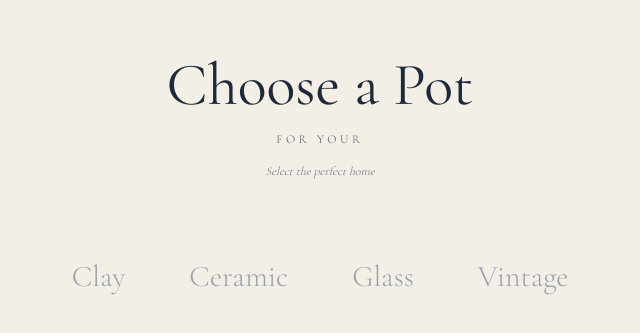
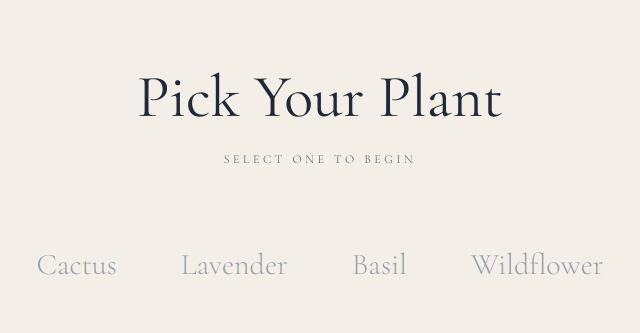
Before and after one commit to punjigesha/Grow-A-Plant, a Next.js app: page /pot in a window 1280 px wide. Shown: the part 185-518 px from the top of the page, without its empty margins (320-960 px from the left). Built offline with nearby package versions, Linux system fonts and the light colour scheme.

Commit message:
remove pot selection page and auto-assign random pot

```diff
--- a/app/message/page.tsx
+++ b/app/message/page.tsx
@@ -8,7 +8,6 @@ function MessageForm() {
   const searchParams = useSearchParams();
   const router = useRouter();
   const plant = searchParams.get("plant");
-  const pot = searchParams.get("pot");
 
   const [recipientName, setRecipientName] = useState("");
   const [message, setMessage] = useState("");
@@ -20,10 +19,14 @@ function MessageForm() {
   const isOverLimit = wordCount > 30;
 
   const handleSubmit = async () => {
-    if (!recipientName || !message || !senderName || isOverLimit || !plant || !pot) return;
+    if (!recipientName || !message || !senderName || isOverLimit || !plant) return;
 
     setIsSubmitting(true);
     setError(null);
+
+    // Randomly select a pot
+    const pots = ["Clay", "Ceramic", "Glass", "Vintage"];
+    const randomPot = pots[Math.floor(Math.random() * pots.length)];
 
     try {
       const { data, error } = await supabase
@@ -31,7 +34,7 @@ function MessageForm() {
         .insert([
           {
             plant_name: plant,
-            pot_type: pot,
+            pot_type: randomPot,
             sender_name: senderName,
             recipient_name: recipientName,
             message: message,
--- a/app/page.tsx
+++ b/app/page.tsx
@@ -20,7 +20,7 @@ export default function Home() {
 
       <div className="flex flex-col gap-5 items-center">
         <button
-          onClick={() => router.push("/pot?plant=selection")}
+          onClick={() => router.push("/pot")}
           className="px-10 py-3 bg-black text-white font-cormorant text-sm uppercase tracking-[0.2em] transition-opacity hover:opacity-75 font-light"
         >
           Build a Plant
--- a/app/pot/page.tsx
+++ b/app/pot/page.tsx
@@ -5,20 +5,13 @@ import { useSearchParams, useRouter } from "next/navigation";
 
 export const dynamic = "force-dynamic";
 
-function PotContent() {
+function PlantSelection() {
   const searchParams = useSearchParams();
   const router = useRouter();
-  const plantFromUrl = searchParams.get("plant");
   const [selectedPlant, setSelectedPlant] = useState<string | null>(null);
-  const [selectedPot, setSelectedPot] = useState<string | null>(null);
 
   const plants = ["Cactus", "Lavender", "Basil", "Wildflower"];
-  const pots = ["Clay", "Ceramic", "Glass", "Vintage"];
 
-  // If we're on plant selection step
-  const isPlantSelection = plantFromUrl === "selection";
-
-  if (isPlantSelection) {
   return (
     <main className="min-h-screen bg-[#F3EFE6] flex flex-col items-center justify-center p-8">
 
@@ -53,60 +46,10 @@ function PotContent() {
 
       {selectedPlant && (
         <button
-            onClick={() => router.push(`/pot?plant=${encodeURIComponent(selectedPlant)}`)}
+          onClick={() => router.push(`/message?plant=${encodeURIComponent(selectedPlant)}`)}
           className="px-10 py-3 bg-black text-white font-cormorant text-sm uppercase tracking-[0.2em] transition-opacity hover:opacity-75 font-light"
         >
           Continue
-          </button>
-        )}
-
-      </main>
-    );
-  }
-
-  // Pot selection step
-  return (
-    <main className="min-h-screen bg-[#F3EFE6] flex flex-col items-center justify-center p-8">
-
-      <div className="text-center space-y-4 mb-20">
-        <h1 className="text-6xl font-great-vibes text-gray-800 font-normal">
-          Choose a Pot
-        </h1>
-
-        <p className="font-cormorant text-xs uppercase tracking-[0.3em] text-gray-600 font-light">
-          For Your {plantFromUrl}
-        </p>
-
-        <p className="font-cormorant text-xs text-gray-500 italic font-light">
-          Select the perfect home
-        </p>
-      </div>
-
-      <div className="flex flex-wrap justify-center gap-x-16 gap-y-12 mb-20 max-w-3xl">
-        {pots.map((pot) => (
-          <button
-            key={pot}
-            onClick={() => setSelectedPot(pot)}
-            className={`font-cormorant text-3xl transition-all duration-300 relative font-light
-              ${selectedPot === pot
-                ? "text-gray-800"
-                : "text-gray-400 hover:text-gray-600"
-              }`}
-          >
-            {pot}
-            {selectedPot === pot && (
-              <span className="absolute -bottom-2 left-0 right-0 h-px bg-gray-800"></span>
-            )}
-          </button>
-        ))}
-      </div>
-
-      {selectedPot && (
-        <button
-          onClick={() => router.push(`/message?plant=${encodeURIComponent(plantFromUrl || '')}&pot=${encodeURIComponent(selectedPot)}`)}
-          className="px-10 py-3 bg-black text-white font-cormorant text-sm uppercase tracking-[0.2em] transition-opacity hover:opacity-75 font-light"
-        >
-          Complete
         </button>
       )}
 
@@ -121,7 +64,7 @@ export default function PotPage() {
         <p className="font-cormorant text-gray-600">Loading...</p>
       </main>
     }>
-      <PotContent />
+      <PlantSelection />
     </Suspense>
   );
 }
```
Lines whose indentation alone changed are shown as unchanged.
